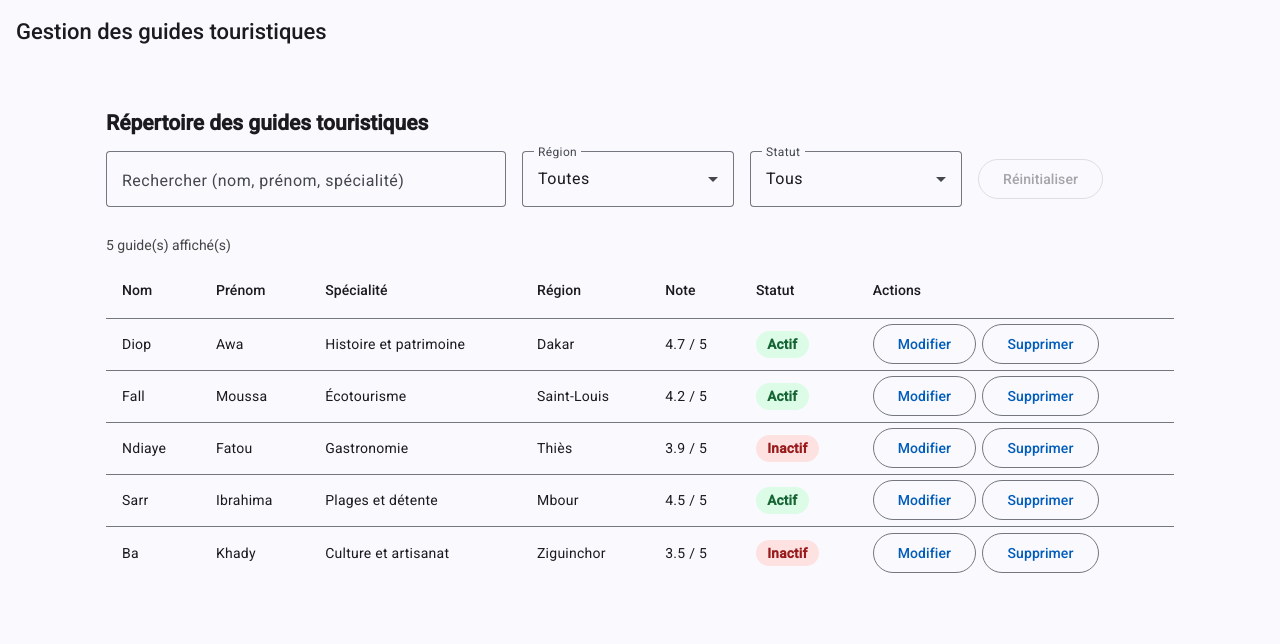
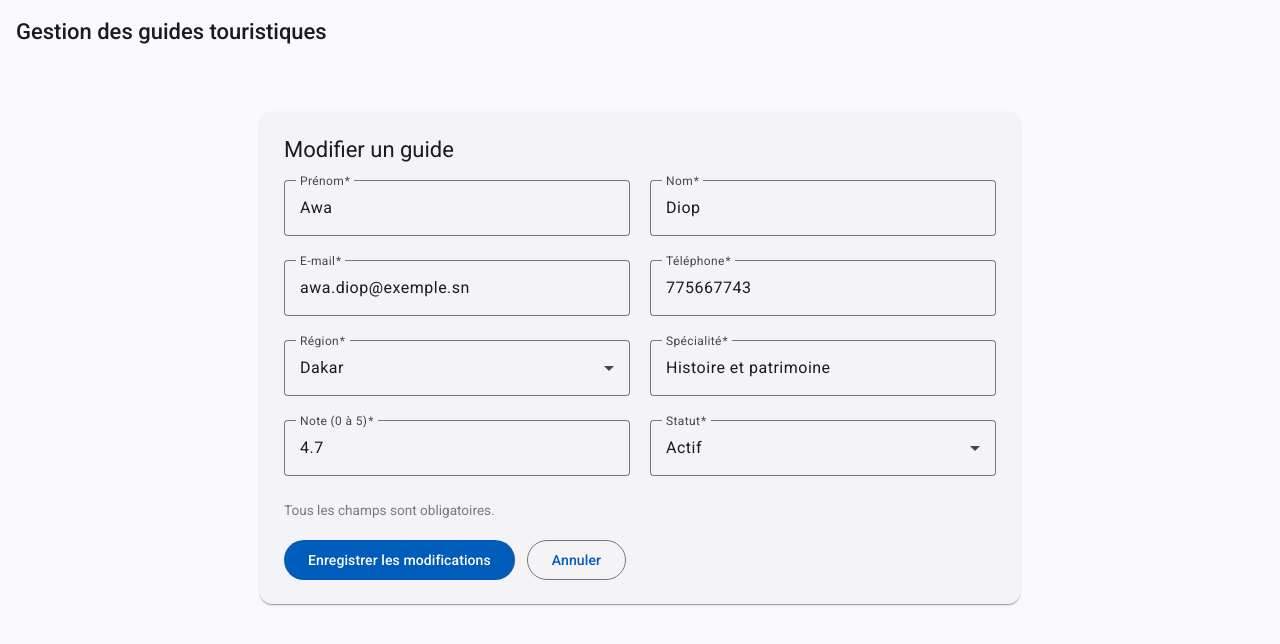
Before and after one commit to dias2006zlfjsjc-lgtm/gestion-guides, an Angular app: page /guides/modifier/1 in a window 1280 px wide. Before the commit this address led to /guides. Shown: the top 644 px of the page. Built offline with nearby package versions, Linux system fonts and the light colour scheme.

Commit message:
Réécriture de guide-form.html adaptée au CSS et intégration du formulaire

```diff
--- a/src/app/app.routes.ts
+++ b/src/app/app.routes.ts
@@ -1,8 +1,11 @@
 import { Routes } from '@angular/router';
 import { GuideList } from './components/guide-list/guide-list';
+import { GuideEdition } from './components/guide-edition/guide-edition';
 
 export const routes: Routes = [
   { path: '', redirectTo: 'guides', pathMatch: 'full' },
   { path: 'guides', component: GuideList },
+  { path: 'guides/nouveau', component: GuideEdition },
+  { path: 'guides/modifier/:id', component: GuideEdition },
   { path: '**', redirectTo: 'guides' },
 ];
--- /dev/null
+++ b/src/app/components/guide-edition/guide-edition.html
@@ -0,0 +1,6 @@
+@if (introuvable()) {
+  <p>Guide introuvable.</p>
+  <button type="button" (click)="retour()">Retour à la liste</button>
+} @else {
+  <app-guide-form [guide]="guide()" (enregistrer)="enregistrer($event)" (annuler)="retour()" />
+}
--- /dev/null
+++ b/src/app/components/guide-edition/guide-edition.ts
@@ -0,0 +1,41 @@
+import { Component, inject, signal } from '@angular/core';
+import { ActivatedRoute, Router } from '@angular/router';
+import { GuideForm, GuideSaisi } from '../guide-form/guide-form';
+import { GuideService } from '../../services/guide';
+import { GuideTouristique } from '../../models/guide-touristique';
+
+@Component({
+  selector: 'app-guide-edition',
+  imports: [GuideForm],
+  templateUrl: './guide-edition.html',
+})
+export class GuideEdition {
+  private readonly route = inject(ActivatedRoute);
+  private readonly router = inject(Router);
+  private readonly service = inject(GuideService);
+
+  readonly guide = signal<GuideTouristique | null>(null);
+  readonly introuvable = signal(false);
+
+  constructor() {
+    const id = this.route.snapshot.paramMap.get('id');
+    if (id !== null) {
+      const trouve = this.service.getById(Number(id));
+      if (trouve) this.guide.set(trouve);
+      else this.introuvable.set(true);
+    }
+  }
+
+  enregistrer(saisi: GuideSaisi): void {
+    if (saisi.id !== undefined) {
+      this.service.update({ ...saisi, id: saisi.id });
+    } else {
+      this.service.add(saisi);
+    }
+    setTimeout(() => this.retour(), 1500);
+  }
+
+  retour(): void {
+    this.router.navigate(['/guides']);
+  }
+}
--- a/src/app/components/guide-form/guide-form.css
+++ b/src/app/components/guide-form/guide-form.css
@@ -58,3 +58,21 @@ mat-form-field {
     width: 100%;
   }
 }
+.carte {
+   max-width: 640px; margin: 0 auto;
+  }
+form {
+   display: grid; gap: 4px;
+   }
+.actions {
+   display: flex; gap: 12px; flex-wrap: wrap;
+   }
+.succes {
+   color: #1b5e20; background: #e8f5e9; padding: 8px 12px; border-radius: 4px;
+   }
+.erreur {
+   color: #b71c1c; background: #ffebee; padding: 8px 12px; border-radius: 4px;
+   }
+.aide {
+   font-size: 0.85rem; opacity: 0.7;
+   }
--- a/src/app/components/guide-form/guide-form.html
+++ b/src/app/components/guide-form/guide-form.html
@@ -1,21 +1,81 @@
-<p>guide-form works!</p>
-{{ modeModification() ? 'Modifier un guide' : 'Ajouter un guide' }} @if (messageSucces()) {
-{{ messageSucces() }}
+<mat-card class="carte-formulaire">
+  <mat-card-header>
+    <mat-card-title>{{ modeModification() ? 'Modifier un guide' : 'Ajouter un guide' }}</mat-card-title>
+  </mat-card-header>
 
-} @if (messageErreur()) {
-{{ messageErreur() }}
+  <mat-card-content>
+    @if (messageSucces()) {
+      <p class="message succes" role="status">{{ messageSucces() }}</p>
+    }
+    @if (messageErreur()) {
+      <p class="message erreur-globale" role="alert">{{ messageErreur() }}</p>
+    }
 
-}
-Prénom
- {{ erreurDe('prenom') }} Nom
- {{ erreurDe('nom') }} E-mail
-prenom.nom@exemple.sn
- {{ erreurDe('email') }} Téléphone
-77 123 45 67
- {{ erreurDe('telephone') }} Région @for (r of regions; track r) { {{ r }} } {{ erreurDe('region') }} Spécialité
-Patrimoine, écotourisme…
- {{ erreurDe('specialite') }} Note (0 à 5)
- {{ erreurDe('note') }} Statut Actif Inactif
-Tous les champs sont obligatoires.
+    <form [formGroup]="formulaire" (ngSubmit)="soumettre()" novalidate>
+      <div class="grille">
+        <mat-form-field appearance="outline">
+          <mat-label>Prénom</mat-label>
+          <input matInput formControlName="prenom" autocomplete="given-name" />
+          <mat-error>{{ erreurDe('prenom') }}</mat-error>
+        </mat-form-field>
 
-{{ modeModification() ? 'Enregistrer les modifications' : 'Ajouter le guide' }} Annuler
+        <mat-form-field appearance="outline">
+          <mat-label>Nom</mat-label>
+          <input matInput formControlName="nom" autocomplete="family-name" />
+          <mat-error>{{ erreurDe('nom') }}</mat-error>
+        </mat-form-field>
+
+        <mat-form-field appearance="outline">
+          <mat-label>E-mail</mat-label>
+          <input matInput type="email" formControlName="email" placeholder="prenom.nom@exemple.sn" />
+          <mat-error>{{ erreurDe('email') }}</mat-error>
+        </mat-form-field>
+
+        <mat-form-field appearance="outline">
+          <mat-label>Téléphone</mat-label>
+          <input matInput type="tel" formControlName="telephone" placeholder="77 123 45 67" />
+          <mat-error>{{ erreurDe('telephone') }}</mat-error>
+        </mat-form-field>
+
+        <mat-form-field appearance="outline">
+          <mat-label>Région</mat-label>
+          <mat-select formControlName="region">
+            @for (r of regions; track r) {
+              <mat-option [value]="r">{{ r }}</mat-option>
+            }
+          </mat-select>
+          <mat-error>{{ erreurDe('region') }}</mat-error>
+        </mat-form-field>
+
+        <mat-form-field appearance="outline">
+          <mat-label>Spécialité</mat-label>
+          <input matInput formControlName="specialite" placeholder="Patrimoine, écotourisme…" />
+          <mat-error>{{ erreurDe('specialite') }}</mat-error>
+        </mat-form-field>
+
+        <mat-form-field appearance="outline">
+          <mat-label>Note (0 à 5)</mat-label>
+          <input matInput type="number" step="0.1" min="0" max="5" formControlName="note" />
+          <mat-error>{{ erreurDe('note') }}</mat-error>
+        </mat-form-field>
+
+        <mat-form-field appearance="outline">
+          <mat-label>Statut</mat-label>
+          <mat-select formControlName="statut">
+            <mat-option value="Actif">Actif</mat-option>
+            <mat-option value="Inactif">Inactif</mat-option>
+          </mat-select>
+        </mat-form-field>
+      </div>
+
+      <p class="aide">Tous les champs sont obligatoires.</p>
+
+      <div class="actions">
+        <button mat-flat-button type="submit">
+          {{ modeModification() ? 'Enregistrer les modifications' : 'Ajouter le guide' }}
+        </button>
+        <button mat-stroked-button type="button" (click)="annuler.emit()">Annuler</button>
+      </div>
+    </form>
+  </mat-card-content>
+</mat-card>
```
Also changed, not shown: src/app/components/guide-edition/guide-edition.css (added), 1 other file (tests, documents, lock files or other folders).
